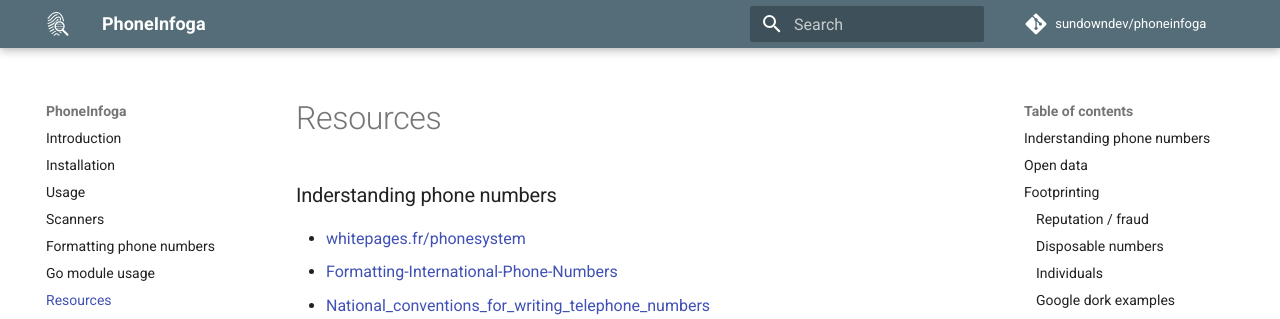
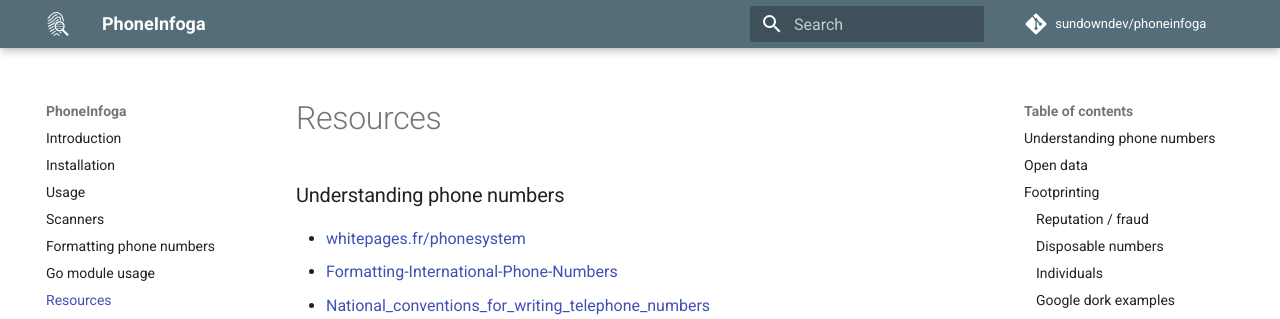
Before and after one commit to sundowndev/phoneinfoga, an MkDocs documentation site: the page built from docs/resources.md, in a window 1280 px wide and 900 px high. Shown: the top 319 px of the window. Built offline with MkDocs 1.6.1 and Material for MkDocs 9.7.7, drawn with Linux system fonts in a browser that asks for light colours; comment, search, counter and statistics services are not loaded.

Commit message:
Fix spelling of "Understanding"

```diff
--- a/docs/resources.md
+++ b/docs/resources.md
@@ -1,6 +1,6 @@
 # Resources
 
-### Inderstanding phone numbers
+### Understanding phone numbers
 
 - [whitepages.fr/phonesystem](http://whitepages.fr/phonesystem/)
 - [Formatting-International-Phone-Numbers](https://support.twilio.com/hc/en-us/articles/223183008-Formatting-International-Phone-Numbers)
```
